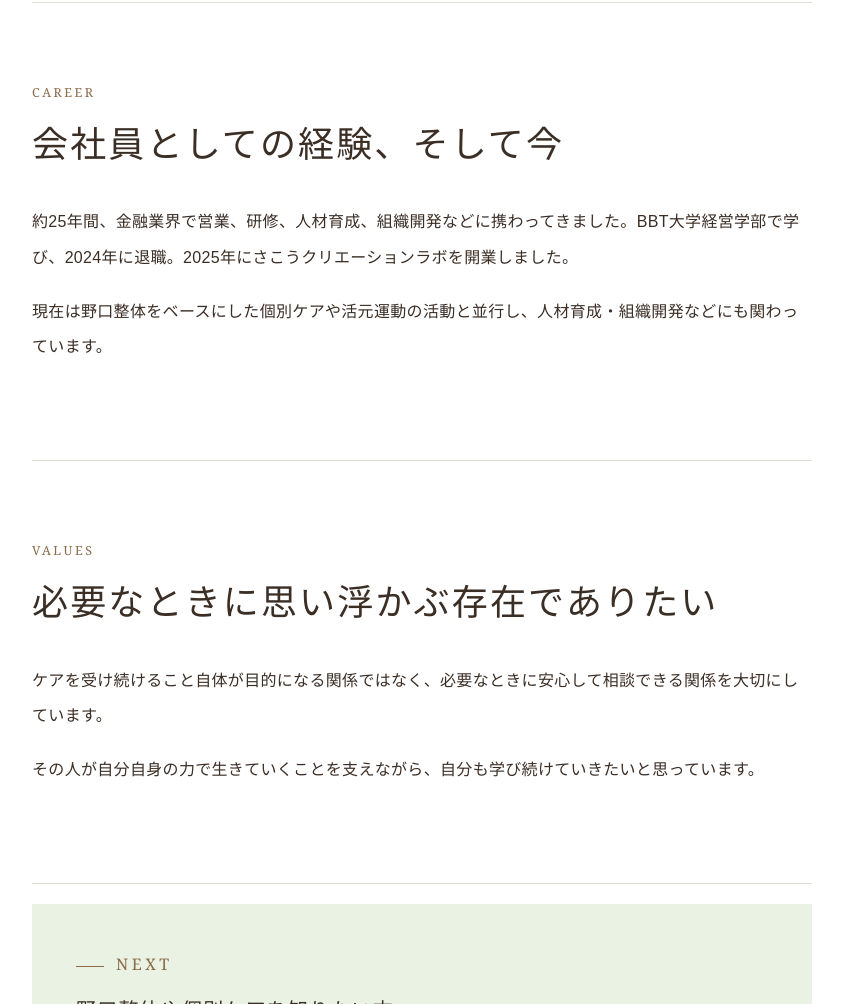
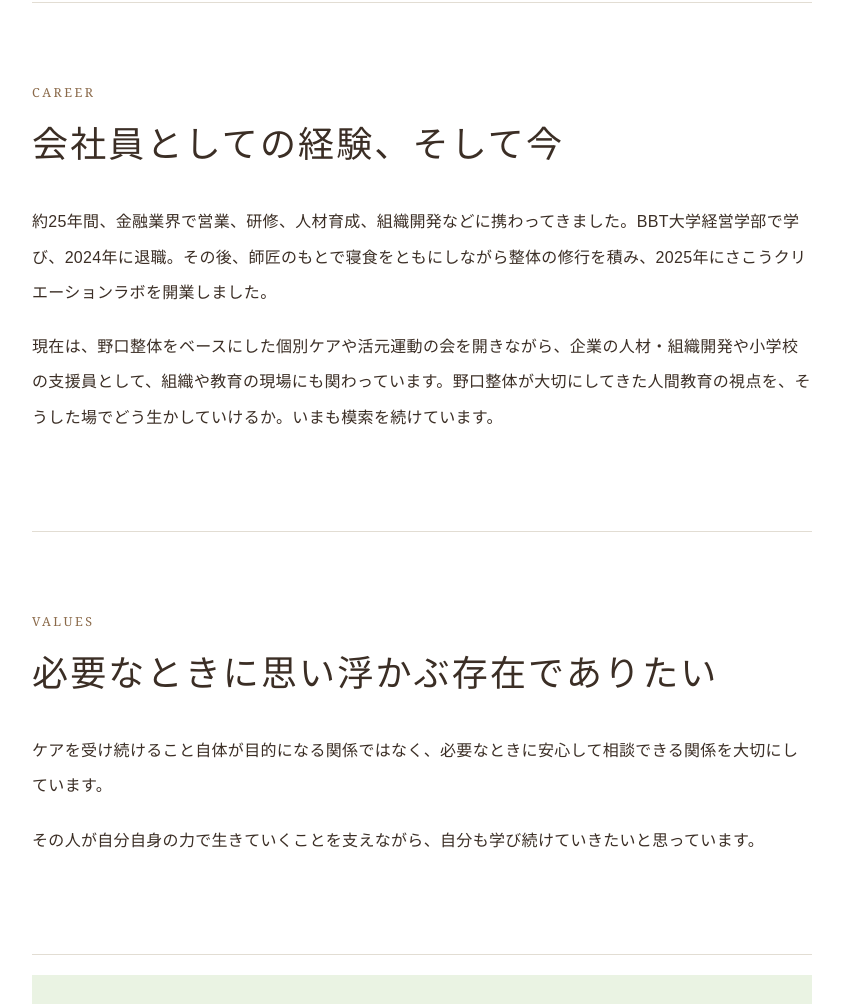
Before and after one commit to waichandesu/sacocreationlab, a plain HTML site: page about.html in a window 1280 px wide. Shown: the part 1983-2987 px from the top of the page, without its empty margins (218-1061 px from the left). Drawn offline with Linux system fonts and the light colour scheme; a web font is replaced by a local one.

Commit message:
わたしについて：修行と現在の活動を追記
Co-Authored-By: Claude Opus 5.5 <noreply@anthropic.com>
Claude-Session: https://claude.ai/code/session_01G8tv5XP3e9zZT3h7sFTDD2

```diff
--- a/about.html
+++ b/about.html
@@ -46,7 +46,7 @@
 
 <div class="chapter" id="received"><div class="chapter-kicker">NOGUCHI SEITAI &amp; ME</div><h2>私が野口整体から受け取ったもの</h2><a class="textlink" href="https://note.com/yuka_chaa" rel="noopener noreferrer" target="_blank">「わたしと野口整体」をnoteで読む</a><p>私は2歳の頃から、師匠である叔父の整体を受けて育ちました。野口整体は、大人になってから学び始めた健康法ではなく、幼い頃から暮らしの中にあったものです。</p><p>その後、金融業界で約25年間働き、営業や人材育成、組織づくりなど、さまざまな仕事に携わってきました。</p><p>多くの人と関わる中で、身体のことも、人が学ぶことも、働くことも、暮らすことも、それぞれが切り離されたものではないと感じるようになりました。</p><p>私が師匠から受け取ってきたものは、身体を観る技術だけではありません。</p><p>一人の人間として尊重されること。自分の中にある力を大切にすること。そして、自分自身の人生を生きること。</p><p>自分の中にも力がある。</p><p>そんなことを、私自身も野口整体を通して受け取ってきたように思います。</p><p>だからこそ、いま私が届けたいのも、ただ不調を整えるための時間だけではありません。</p><p>身体を通して自分自身に目を向けたり、誰かとの関わりを見つめ直したり、何かを学ぶきっかけになったり。</p><p>それぞれの人が、自分の持っている力を生かして、活き活きと生きていく。そのための機会を、少しずつ増やしていきたいと思っています。</p></div>
 
-<div class="chapter" id="career"><div class="chapter-kicker">CAREER</div><h2>会社員としての経験、そして今</h2><p>約25年間、金融業界で営業、研修、人材育成、組織開発などに携わってきました。BBT大学経営学部で学び、2024年に退職。2025年にさこうクリエーションラボを開業しました。</p><p>現在は野口整体をベースにした個別ケアや活元運動の活動と並行し、人材育成・組織開発などにも関わっています。</p>
+<div class="chapter" id="career"><div class="chapter-kicker">CAREER</div><h2>会社員としての経験、そして今</h2><p>約25年間、金融業界で営業、研修、人材育成、組織開発などに携わってきました。BBT大学経営学部で学び、2024年に退職。その後、師匠のもとで寝食をともにしながら整体の修行を積み、2025年にさこうクリエーションラボを開業しました。</p><p>現在は、野口整体をベースにした個別ケアや活元運動の会を開きながら、企業の人材・組織開発や小学校の支援員として、組織や教育の現場にも関わっています。野口整体が大切にしてきた人間教育の視点を、そうした場でどう生かしていけるか。いまも模索を続けています。</p>
 </div>
 
 <div class="chapter" id="values"><div class="chapter-kicker">VALUES</div><h2>必要なときに思い浮かぶ存在でありたい</h2><p>ケアを受け続けること自体が目的になる関係ではなく、必要なときに安心して相談できる関係を大切にしています。</p><p>その人が自分自身の力で生きていくことを支えながら、自分も学び続けていきたいと思っています。</p></div>
```
